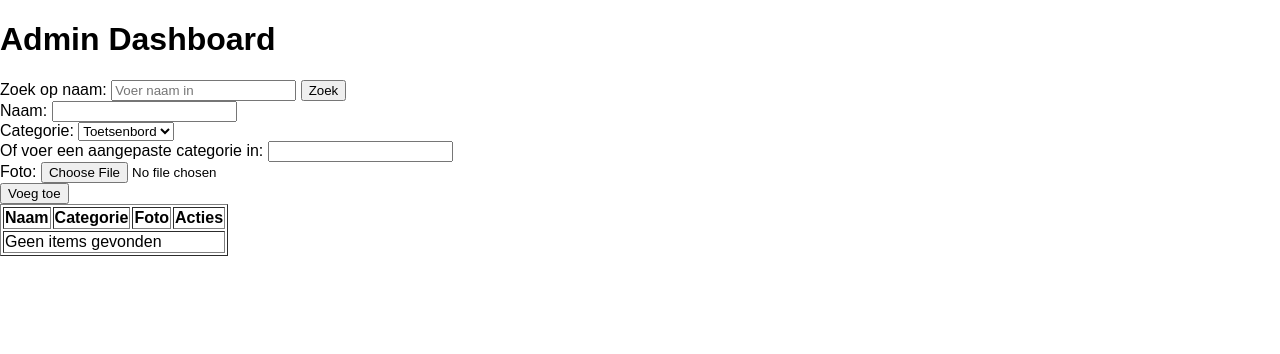
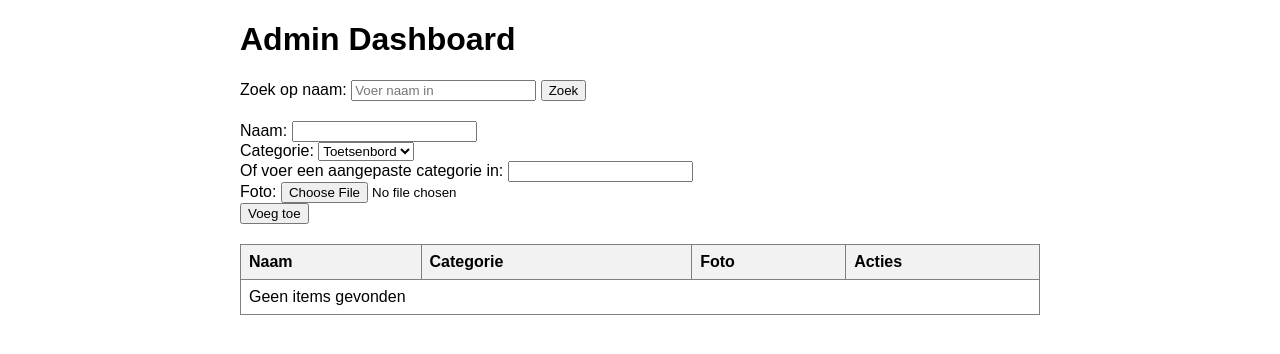
Before and after one commit to tjeerdoweirdo/uitleensysteem, a PHP site: page /admindashboard.php in a window 1280 px wide. Shown: the top 354 px of the page. Run offline with PHP 8.4, Linux system fonts and the light colour scheme; data that the repository does not hold is empty.

Commit message:
Update styles.css

```diff
--- a/styles.css
+++ b/styles.css
@@ -39,3 +39,31 @@ main {
     text-align: center;
     max-width: 300px;
 }
+
+.container {
+    max-width: 800px;
+    margin: 0 auto;
+}
+
+form {
+    margin-bottom: 20px;
+}
+
+table {
+    width: 100%;
+    margin-top: 20px;
+    border-collapse: collapse;
+}
+
+th, td {
+    padding: 8px;
+    text-align: left;
+}
+
+th {
+    background-color: #f2f2f2;
+}
+
+img {
+    max-width: 100px;
+}
```
